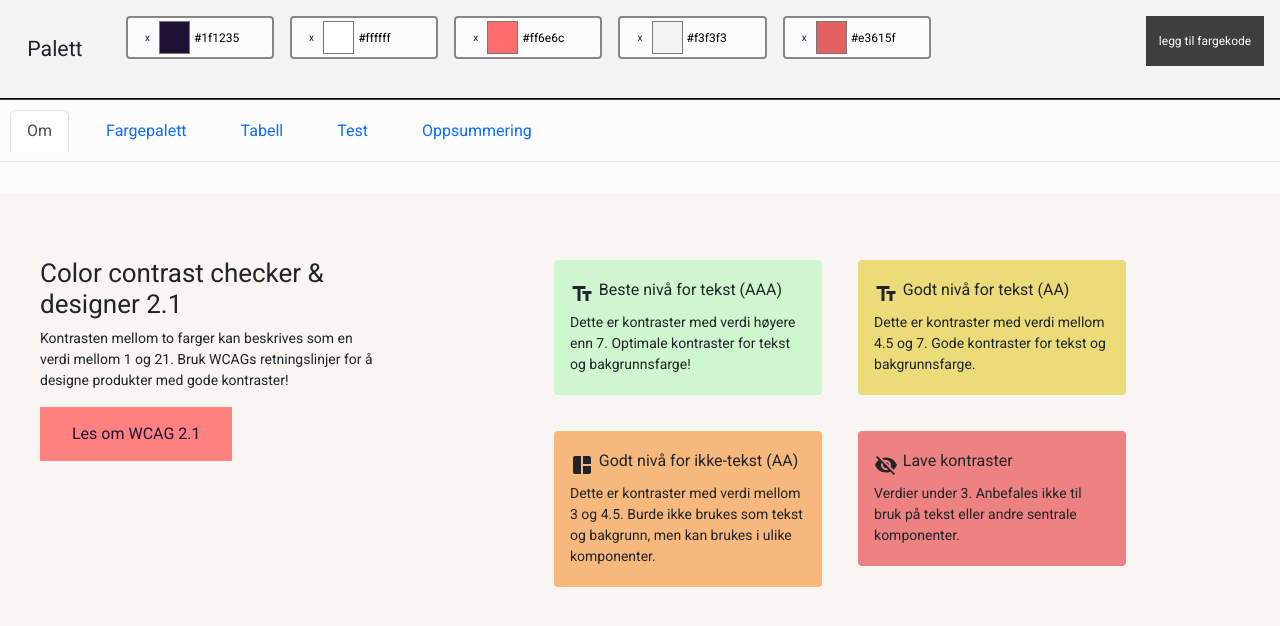
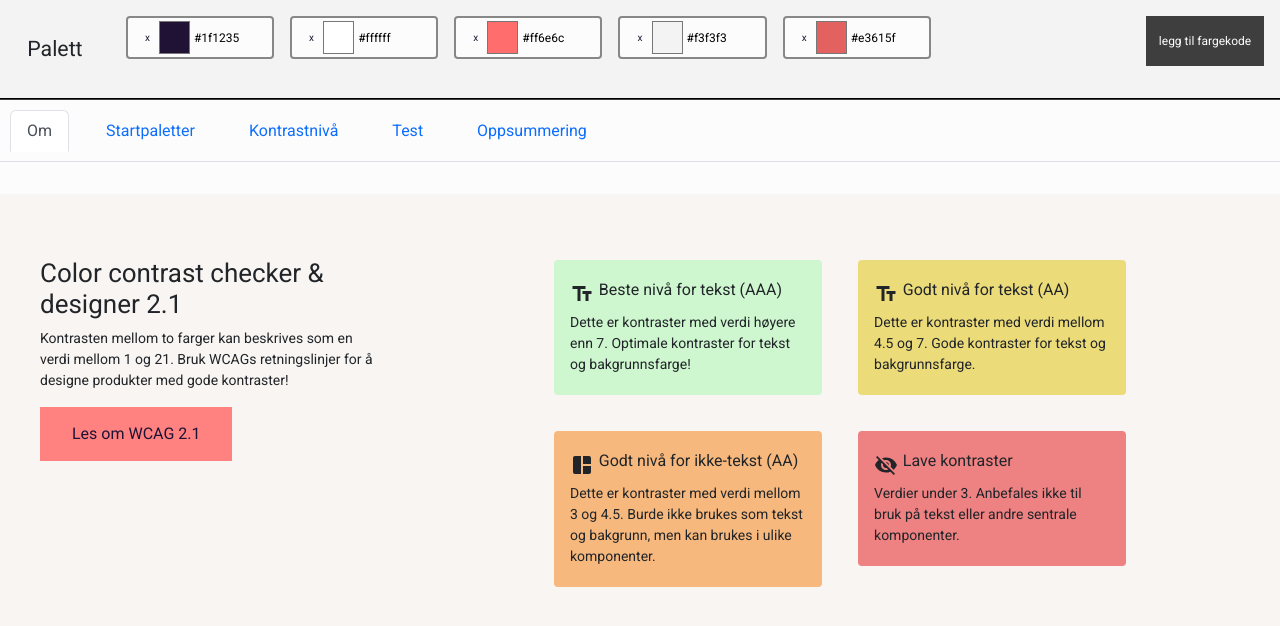
Before and after one commit to NorskRegnesentral/ccc21, a React (Create React App) app: page /#/ in a window 1280 px wide. Shown: the top 626 px of the page. Built offline with nearby package versions, Linux system fonts and the light colour scheme.

Commit message:
Improve section headings and remove icons

```diff
--- a/public/locales/nb/translation.json
+++ b/public/locales/nb/translation.json
@@ -8,9 +8,9 @@
     "about-wcag-aa" : "Dette er kontraster med verdi mellom 4.5 og 7. Gode kontraster for tekst og bakgrunnsfarge.",
     "about-wcag-nontext-aa" : "Dette er kontraster med verdi mellom 3 og 4.5. Burde ikke brukes som tekst og bakgrunn, men kan brukes i ulike komponenter.",
     "about-wcag-low" : "Verdier under 3. Anbefales ikke til bruk på tekst eller andre sentrale komponenter.",
-    "table-section-title" : "Se kontrastnivå for fargepalettet ditt",
-    "try-default-palettes" : "Start med et fargepallett" ,
-    "mockup-section-title" : "Test fargene i praksis!",
+    "table-section-title" : "Kontrastnivå for paletten din",
+    "try-default-palettes" : "Forhåndsdefinerte startpaletter" ,
+    "mockup-section-title" : "Test fargene i praksis",
     "contrast-table-title"  : "Visning av valgte fargekombinasjoner med kontrastverdier i en matrise",
     "contrast-table-radiobutton-title" :  "Velg visning for tabellen",
     "recommendation-section-title" : "Oppsummering av fargekombinasjoner",
--- a/src/pages/home/home.jsx
+++ b/src/pages/home/home.jsx
@@ -16,7 +16,6 @@ import InvertColorsRoundedIcon from '@mui/icons-material/InvertColorsRounded';
 import TextFieldsIcon from '@mui/icons-material/TextFields';
 import AutoAwesomeMosaicIcon from '@mui/icons-material/AutoAwesomeMosaic';
 import VisibilityOffIcon from '@mui/icons-material/VisibilityOff';
-import ColorizeIcon from '@mui/icons-material/Colorize';
 import AutoAwesomeIcon from '@mui/icons-material/AutoAwesome';
 import ColorLensIcon from '@mui/icons-material/ColorLens';
 import HandymanIcon from '@mui/icons-material/Handyman';
@@ -122,11 +121,10 @@ function Home() {
               </div>
             </div>
           </Tab>
-          <Tab eventKey="palette" title="Fargepalett">
+          <Tab eventKey="palette" title="Startpaletter">
             <div className="colorPaletteSection">
               <fieldset className="default-palettes-container">
                 <legend className="mockup-section-title">
-                  <ColorizeIcon></ColorizeIcon>
                   <h1 className="big-title">{t('try-default-palettes')}</h1>
                 </legend>
                 {Object.values(defaultColorPalettes).map((palette, index) => (
@@ -143,10 +141,9 @@ function Home() {
               </div>
             </div>
           </Tab>
-          <Tab eventKey="table" title="Tabell">
+          <Tab eventKey="table" title="Kontrastnivå">
             <div className="tableSection">
               <div className="see-contrast-heading">
-                <ColorLensIcon></ColorLensIcon>
                 <h1 className="big-title">{t('table-section-title')}</h1>
               </div>
               <ContrastTable aria-details={t('contrast-table-title')} contrastMatrix={contrastMatrix}></ContrastTable>
@@ -155,7 +152,6 @@ function Home() {
           <Tab eventKey="testing" title="Test">
             <div className="mockupSection">
               <div className="mockup-section-title">
-                <HandymanIcon></HandymanIcon>
                 <h1 className="big-title">{t('mockup-section-title')}</h1>
               </div>
               <div className="aboutSectionTextBoxContainer">
@@ -171,7 +167,6 @@ function Home() {
           <Tab eventKey="summary" title="Oppsummering">
             <div className="summarySection">
               <div className="see-contrast-heading">
-                <InventoryRoundedIcon/>
                 <h1 className="big-title">{t('recommendation-section-title')}</h1>
               </div>
               <div className="aboutSectionTextBoxContainer">
```
